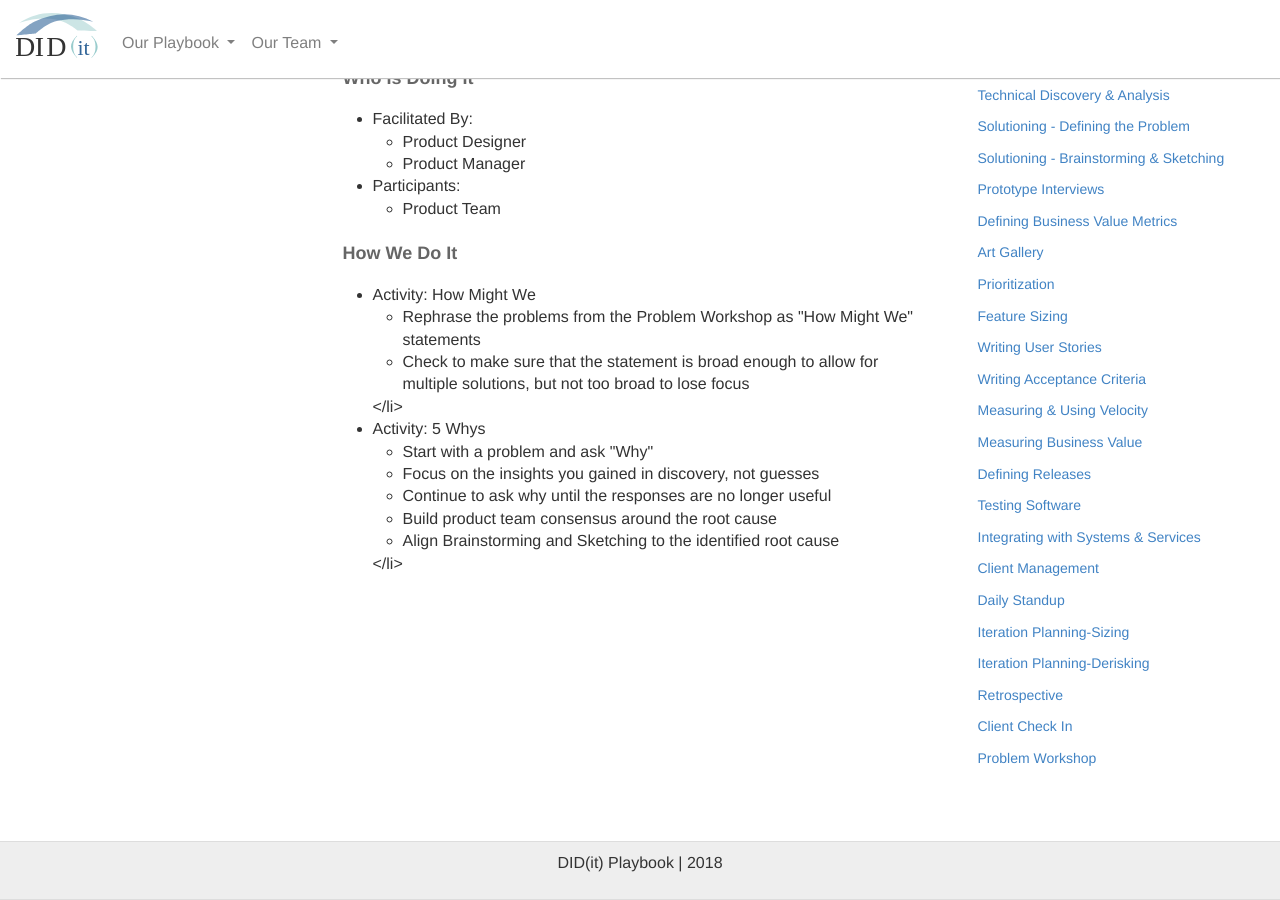
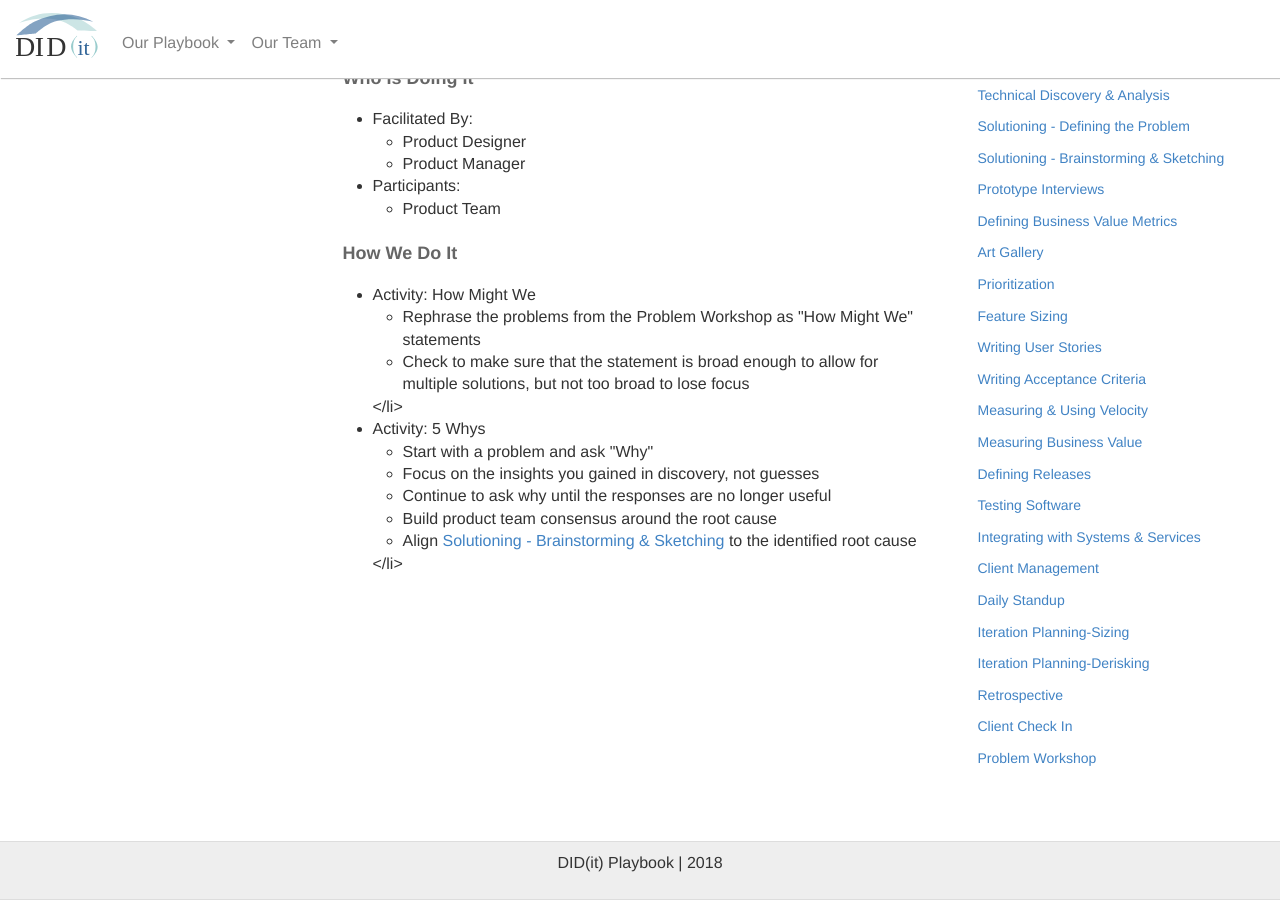
Before and after one commit to KnightPointSystems/kps_playbook, a Jekyll site: the page built from defining-the-problem.md, in a window 1280 px wide and 900 px high, scrolled down 601 px. Built offline with Jekyll 4.4.1, drawn with Linux system fonts in a browser that asks for light colours; nearby versions of some CDN libraries.

Commit message:
updated link to brainstorming and sketching

```diff
--- a/defining-the-problem.md
+++ b/defining-the-problem.md
@@ -92,7 +92,7 @@ permalink: /defining-the-problem/
                     <li>Focus on the insights you gained in discovery, not guesses</li>
                     <li>Continue to ask why until the responses are no longer useful</li>
                     <li>Build product team consensus around the root cause</li>
-                    <li>Align Brainstorming and Sketching to the identified root cause</li>
+                    <li>Align <a href="{{ site.baseurl }}/solutioning-sketching">Solutioning - Brainstorming &amp; Sketching</a> to the identified root cause</li>
                   </ul>
                 </li>
            </ul>
```
